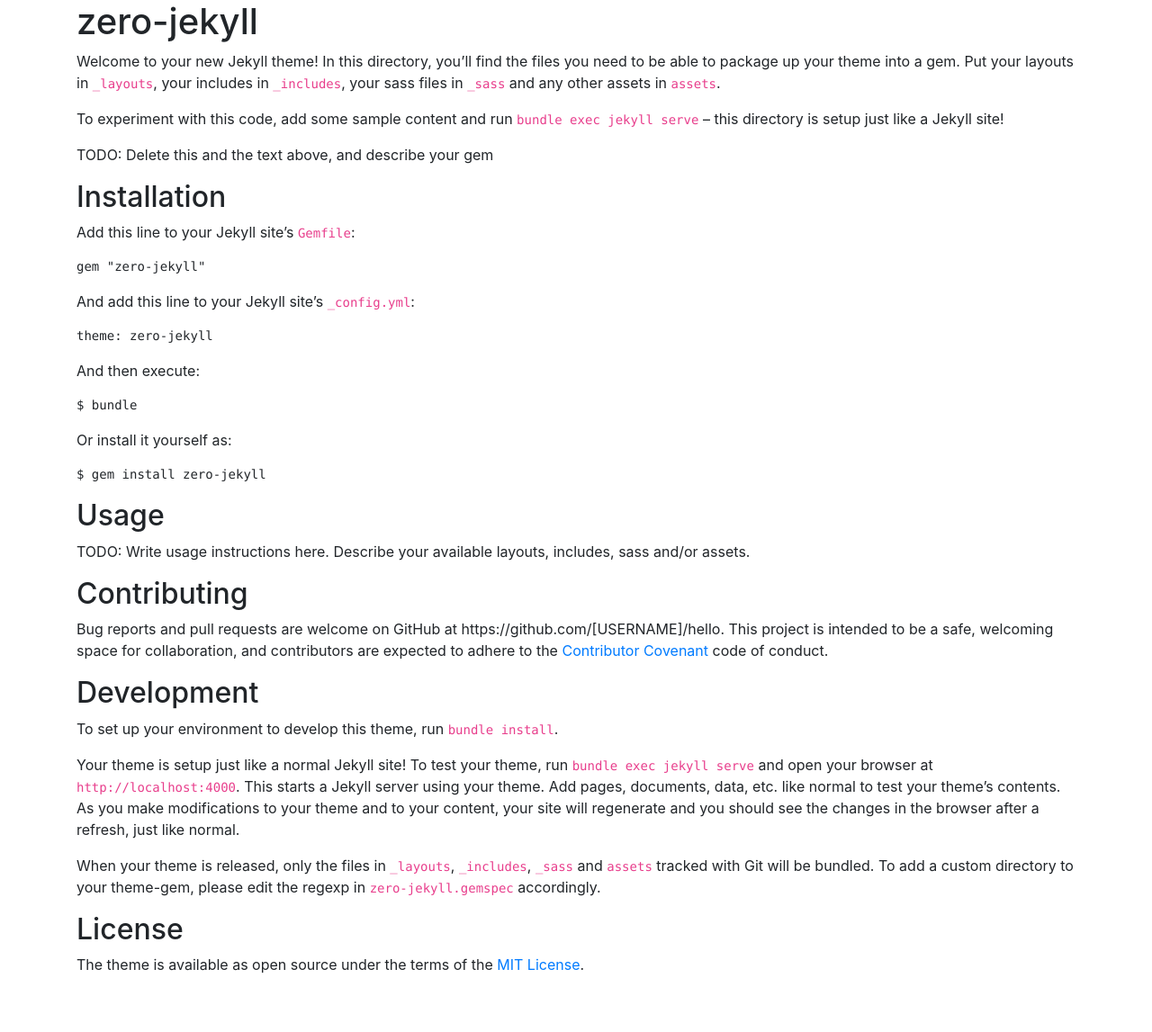
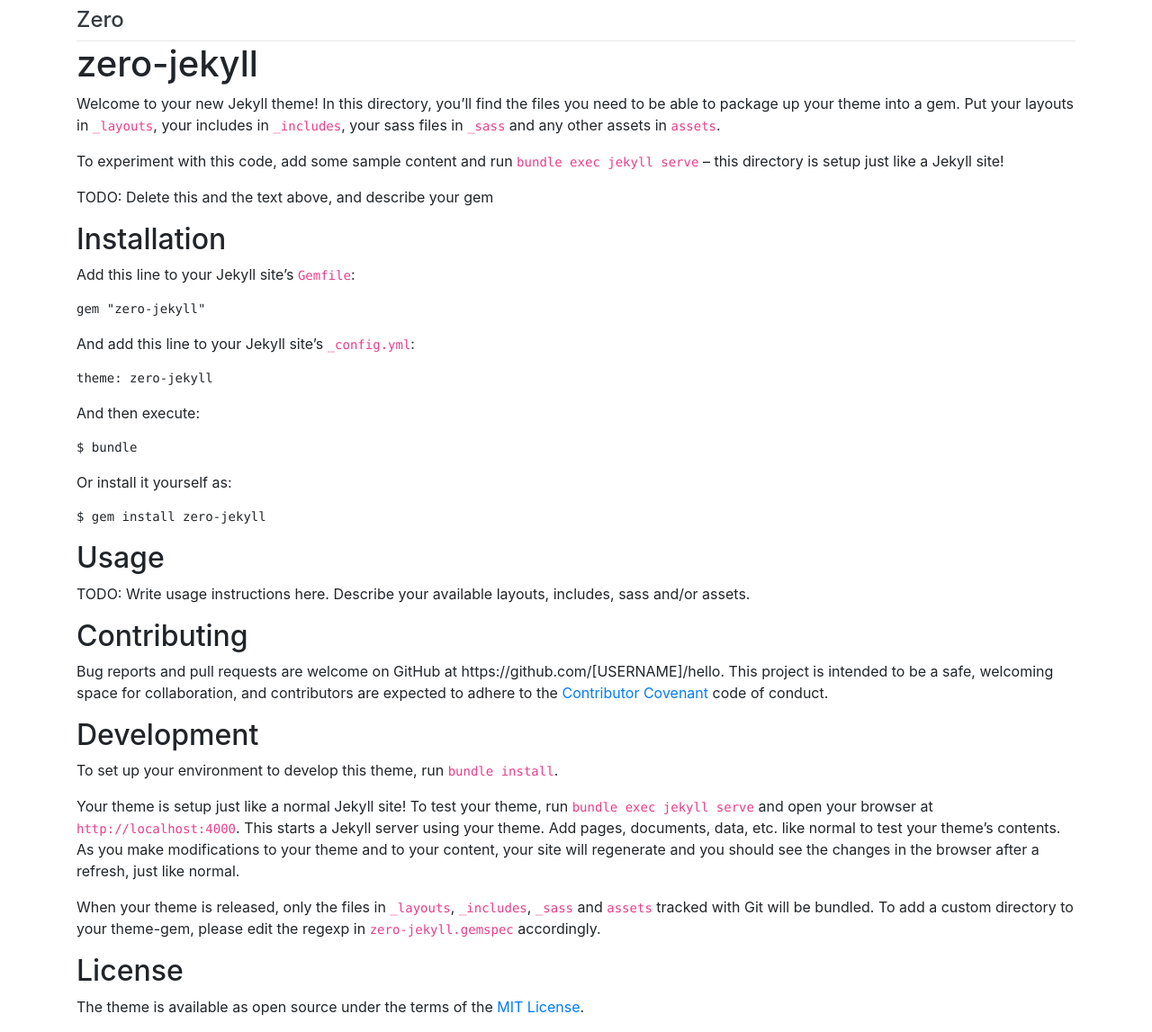
Before and after one commit to SevenZeroThree/zero, a Jekyll site: the page built from README.md, in a window 1280 px wide. Shown: the whole page at 90% size. Built offline with Jekyll 4.4.1, drawn with Linux system fonts in a browser that asks for light colours; our own code applies the rules of GitHub Pages for plain Markdown files; before the commit the page ends 1100 px from its top, so only the background shows below that.

Commit message:
add header include

```diff
--- /dev/null
+++ b/_includes/header.html
@@ -0,0 +1,22 @@
+<div class="container">
+	<div class="row">
+		<div class="col">
+			<h4><a href="{{ site.baseurl }}/" class="text-dark">{{ site.title }}</a></h4>
+		</div>
+	</div>
+	<hr class="m-0" />
+	<div class="row">
+		<div class="col">
+			<nav id="main-nav">
+				<ul class="nav justify-content">
+					{% assign nav_pages = site.pages | where: "in_nav", true | sort: 'navigation.position'%}
+					{% for page in nav_pages %}
+					<li class="nav-item">
+						<a class="nav-link text-dark pl-0" href="{{ page.url | prepend: site.baseurl }}" data-position="{{ page.navigation.position }}">{{ page.navigation.title }}</a>
+					</li>
+					{% endfor %}
+				</ul>
+			</nav>
+		</div>
+	</div>
+</div>
--- a/_layouts/default.html
+++ b/_layouts/default.html
@@ -14,8 +14,11 @@
         {% seo %}
     </head>
     <body>
-        <div class="container">
-            {{ content }}
-        </div>
+        <body>
+            <header class="mt-2">{% include header.html %}</header>
+            <div class="container">
+                {{ content }}
+            </div>
+        </body>
     </body>
 </html>
```
